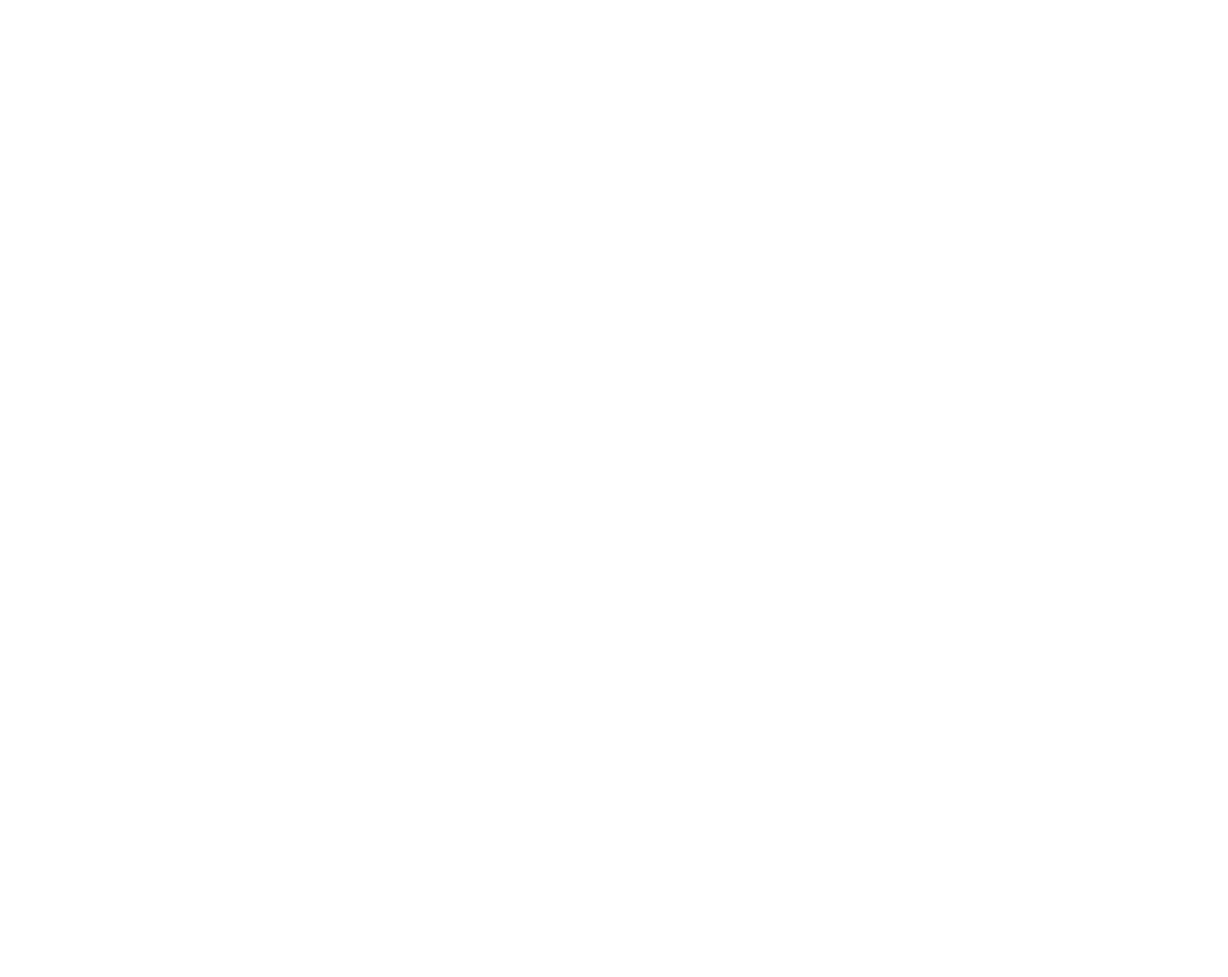
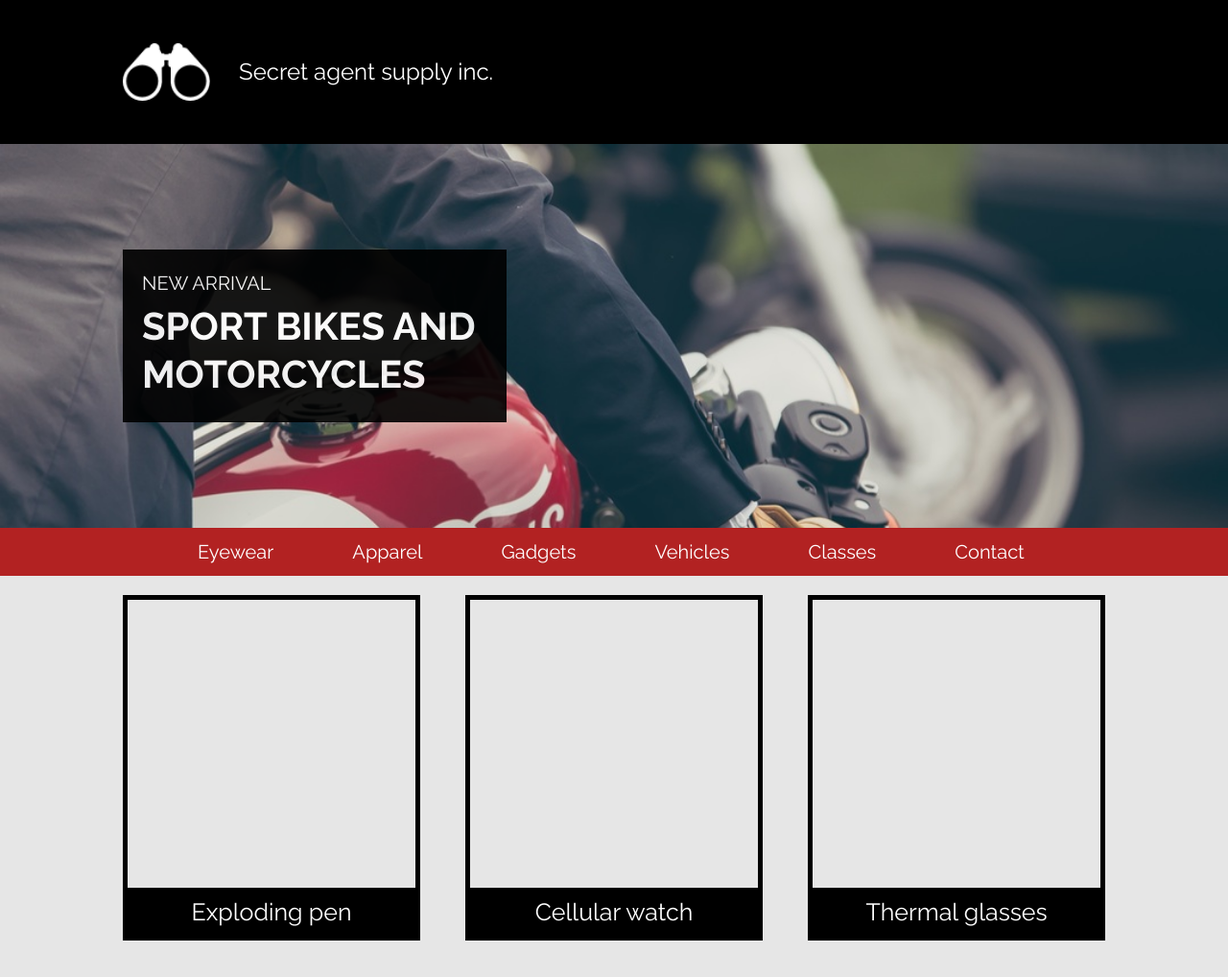
Before and after one commit to laht1nen/secretagentsupply, a plain HTML site: page index.html in a window 1280 px wide. Shown: the whole page at 96% size. Before the commit the page ends 800 px from the top, so only its background shows below. Drawn offline with Linux system fonts and the light colour scheme.

Commit message:
Added header, banner and the navbar, also a bit of the sections content

```diff
--- a/index.html
+++ b/index.html
@@ -1,12 +1,63 @@
 <!DOCTYPE html>
 <html>
 	<head>
-		<title></title>
+		<title>Secret Agent Supply Inc.</title>
 		<meta charset="utf-8">
 		<link href="resources/css/reset.css" rel="stylesheet" type="text/css">
 		<link href="resources/css/style.css" rel="stylesheet" type="text/css">
 		<link href="https://fonts.googleapis.com/css?family=Raleway:200,200i,400,400i,700,700i" rel="stylesheet">
 	</head>
 	<body>
+		<header>
+			<div id="header-wrapper">
+				<img src="resources/img/logo.png">
+				<h1>Secret agent supply inc.</h1>
+			</div>
+		</header>
+		<div id="banner">
+			<div id="banner-wrapper">
+				<div id="new-items">
+					<p>NEW ARRIVAL</p>
+					<h1>SPORT BIKES AND MOTORCYCLES</h1>
+				</div>
+			</div>
+		</div>
+		<nav>
+			<div id="nav-wrapper">
+				<ul>
+					<li><a href="#">Eyewear</a></li>
+					<li><a href="#">Apparel</a></li>
+					<li><a href="#">Gadgets</a></li>
+					<li><a href="#">Vehicles</a></li>
+					<li><a href="#">Classes</a></li>
+					<li><a href="#">Contact</a></li>
+				</ul>
+			</div>
+		</nav>
+		<section>
+			<div id="section-wrapper">
+				<div class="item first">
+
+					<div class="item-header">
+						<h2>Exploding pen</h2>
+					</div>
+				</div>
+				<div class="item second">
+
+					<div class="item-header second">
+						<h2>Cellular watch</h2>
+					</div>
+				</div>
+				<div class="item third">
+
+					<div class="item-header thirds">
+						<h2>Thermal glasses</h2>
+					</div>
+				</div>
+			</div>
+		</section>
+		<footer>
+
+		</footer>
 	</body>
 </html>
--- a/resources/css/style.css
+++ b/resources/css/style.css
@@ -2,3 +2,136 @@
 	margin: 0px;
 	padding: 0px;
 }
+
+html {
+	font-size: 16px;
+	font-family: Raleway, sans-serif;
+}
+
+header {
+	height: 150px;
+	width: 100%;
+	background-color: black;
+}
+
+#header-wrapper {
+	height: 150px;
+	width: 80%;
+	margin: 0 auto;
+	display: flex;
+	align-items: center;
+}
+
+#header-wrapper img {
+	height: 60px;
+
+}
+
+#header-wrapper h1 {
+	color: white;
+	font-size: 1.5rem;
+	padding-left: 30px;
+}
+
+#banner {
+	width: 100%;
+	height: 400px;
+	background-image: url("../img/moto.jpeg");
+	background-size: cover;
+}
+
+#banner-wrapper {
+	height: 400px;
+	width: 80%;
+	margin: 0 auto;
+	display: flex;
+	align-items: center;
+}
+
+#new-items {
+	height: 180px;
+	width: 400px;
+	background-color: black;
+	opacity: 0.9;
+}
+
+#new-items p {
+	font-size: 20px;
+	color: white;
+	padding-left: 20px;
+	padding-top: 25px;
+}
+
+#new-items h1 {
+	font-size: 40px;
+	color: white;
+	padding-top: 10px;
+	padding-left: 20px;
+	font-weight: 700;
+	line-height: 50px;
+}
+
+nav {
+	height: 50px;
+	width: 100%;
+	background-color: firebrick;
+}
+
+#nav-wrapper {
+	height: 50px;
+	width: 80%;
+	margin: 0 auto;
+	display: flex;
+	align-items: center;
+}
+
+#nav-wrapper ul li {
+	display: inline;
+}
+
+#nav-wrapper ul li a {
+	font-size: 20px;
+	color: white;
+	text-decoration: none;
+	padding-left: 78px;
+}
+
+#nav-wrapper ul li a:hover {
+	opacity: 0.6;
+}
+
+section {
+	height: 1000px;
+	width: 100%;
+	background-color: rgba(230, 230, 230, 1);
+}
+
+#section-wrapper {
+	width: 80%;
+	height: 400px;
+	margin: 0 auto;
+	display: flex;
+	justify-content: space-between;
+	align-items: center;
+}
+
+.item {
+	height: 350px;
+	width: 300px;
+	border: black 5px solid;
+	display: flex;
+	align-items: flex-end;
+}
+
+.item-header {
+	background-color: black;
+	height: 50px;
+	width: 100%;
+	text-align: center;
+}
+
+.item-header h2 {
+	color: white;
+	font-size: 25px;
+	padding-top: 13px;
+}
```
Also changed, not shown: resources/img/glasses.png (added), resources/img/logo.png (added), resources/img/moto.jpeg (added), resources/img/pen.png (added), resources/img/watch.png (added), 1 other file.
